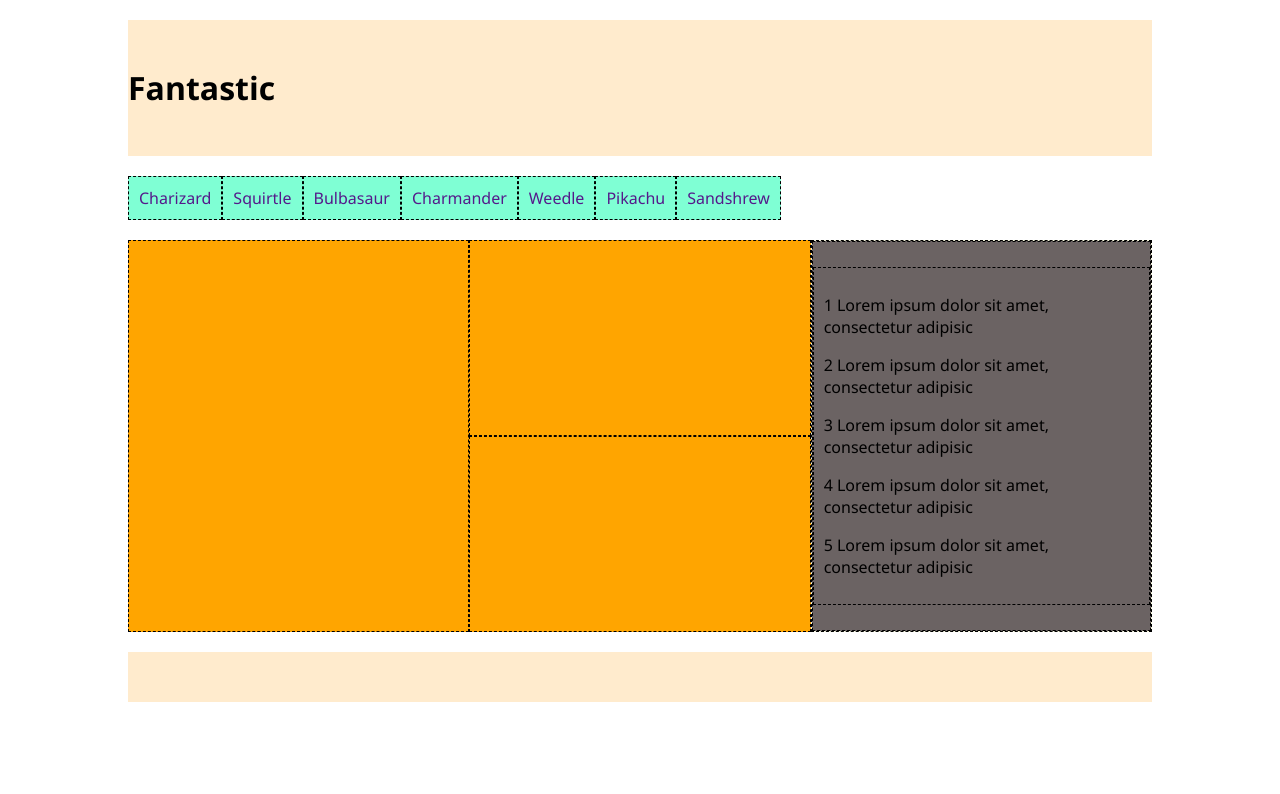
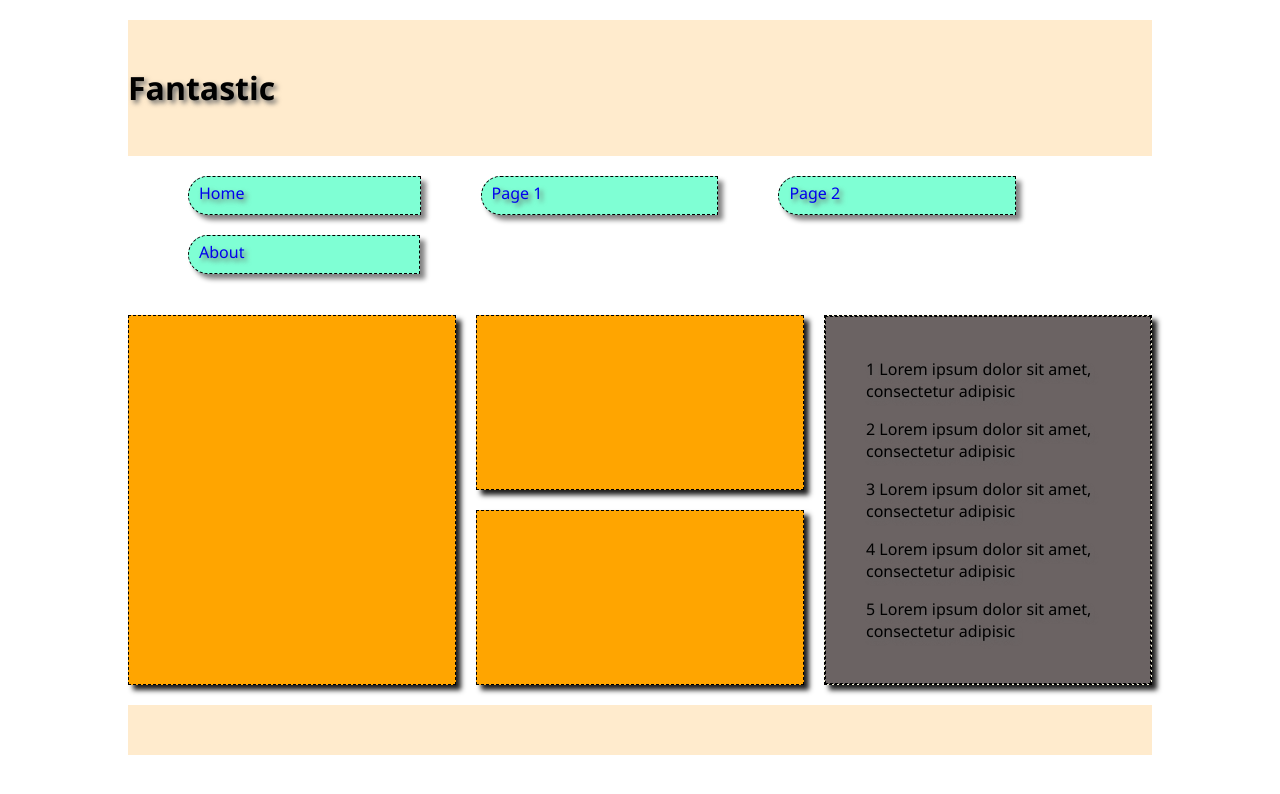
Before and after one commit to stringsArraysObjects/potential-fiesta, a React (Vite) app in the folder vite-project/: page / in a window 1280 px wide. Shown: the top 794 px of the page. Built offline with nearby package versions, Linux system fonts and the light colour scheme.

Commit message:
created additional pages, added shadow, configured nav

```diff
--- a/vite-project/src/App.css
+++ b/vite-project/src/App.css
@@ -8,11 +8,13 @@
 
 /* my styling */
 body{
-  font-family:'Segoe UI', Tahoma, Geneva, Verdana, sans-serif
+  font-family:'Segoe UI', Tahoma, Geneva, Verdana, sans-serif;
+  text-shadow: 3px 3px 5px #676767;
 }
 
 header, footer {
   padding: 25px 0;
+
 }
 
 header, footer, nav {
@@ -31,11 +33,14 @@ section, li {
   border: 1px dashed black;
 }
 
-nav li {
+nav li{
   background-color: aquamarine;
   padding: 10px;
+  text-decoration: none;
+  box-shadow: 5px 5px 5px #828282;
+
 }
-a{
+ a{
   text-decoration: none;
 }
 nav ul {
@@ -48,6 +53,7 @@ nav ul {
   grid-column: span 6;
   padding:0%;
   background-color: beige;
+  box-shadow: 5px 5px 5px #1E1E1E;
 }
 
 .item-type-a {
@@ -69,13 +75,15 @@ nav ul {
 .container-main{
   display: grid;
   grid-template-columns: repeat(6, 1fr);
-  grid-gap: 20px,
+  grid-gap: 20px;
+
 }
 
 .container-inner {
   display: grid;
   grid-template-columns: repeat(3, 1fr);
   grid-gap: 10px;
+  box-shadow: 5px 5px 5px #1E1E1E;
 }
 
 .container-nav {
@@ -90,6 +98,9 @@ nav ul {
   }
   .container-nav{
    grid-auto-flow: column;
+  }
+  nav li {
+    margin-bottom: 2%;
   }
   .item-type-b {
     grid-column: span 3;
@@ -107,7 +118,11 @@ nav ul {
   nav li {
     background-color: aquamarine;
     display: inline-block;
-    padding: 10px;
+    margin-left: 60px;
+    padding-top: 5px;
+    padding-right: 175px;
+    border-top-left-radius: 90px;
+    border-bottom-left-radius: 90px;
   }
   .item{
     grid-column: span 2;
--- a/vite-project/src/App.jsx
+++ b/vite-project/src/App.jsx
@@ -9,14 +9,14 @@ export default function App(){
     return (
        <>
          <header><h1>Fantastic</h1></header>
-         <nav class="containter-nav">
+         <nav className="containter-nav">
             <Nav/>
          </nav>
-         <div class="container-main">
-            <section class="item item-type-a"></section>
-            <section class="item item-type-b"></section>
-            <section class="item item-type-b"></section>
-            <section class="item container-inner">
+         <div className="container-main">
+            <section className="item item-type-a"></section>
+            <section className="item item-type-b"></section>
+            <section className="item item-type-b"></section>
+            <section className="item container-inner">
                <section className="item-inner"><Sidebar/></section>
             </section>
 
--- a/vite-project/src/Nav.jsx
+++ b/vite-project/src/Nav.jsx
@@ -1,13 +1,42 @@
 
-const pokemonCharacters =[ 'Charizard','Squirtle', 'Bulbasaur', 'Charmander', 'Weedle', 'Pikachu','Sandshrew']
+// const pokemonCharacters =[ 'Charizard','Squirtle', 'Bulbasaur', 'Charmander', 'Weedle', 'Pikachu','Sandshrew']
 
+// export default function Nav(){
+//     const listItems = pokemonCharacters.map(poke =>
+//         <li><a href="">{poke}</a></li>
+//     );
+//     return (
+
+//         <ul>{listItems}</ul>
+
+//     )
+// }
+
+
+// const navLinks = [ 'Home', 'Page 1', 'Page 2', 'About']
+
+
+// export default function Nav(){
+//     const navItems = navLinks.map(i =>
+//         <li key={i}>{i}</li>
+//     );
+//     return (
+
+//         <ul>{navItems}</ul>
+
+//     )
+// }
 export default function Nav(){
-    const listItems = pokemonCharacters.map(poke =>
-        <li><a href="">{poke}</a></li>
-    );
+
     return (
 
-        <ul>{listItems}</ul>
+        <ul>
+            <li><a href="index.html">Home</a></li>
+            <li><a href="placeholderPage1.html">Page 1</a></li>
+            <li><a href="placeholderPage2.html">Page 2</a></li>
+            <li><a href="about.html">About</a></li>
+
+        </ul>
 
     )
 }
--- a/vite-project/src/Sidebar.jsx
+++ b/vite-project/src/Sidebar.jsx
@@ -2,10 +2,10 @@ let items = ['1', '2', '3', '4', '5'];
 
 export default function Sidebar(){
     const sidebarItems = items.map(item =>
-        <p>{item} Lorem ipsum dolor sit amet, consectetur adipisic</p>
+        <p key={item}>{item} Lorem ipsum dolor sit amet, consectetur adipisic</p>
     );
     return (
-       <section>{sidebarItems}</section>
+       <blockquote>{sidebarItems}</blockquote>
     )
 
 }
```
Also changed, not shown: vite-project/about.html (added, +14 -0 lines), vite-project/placeholderPage1.html (added, +14 -0 lines), vite-project/placeholderPage2.html (added, +14 -0 lines).
